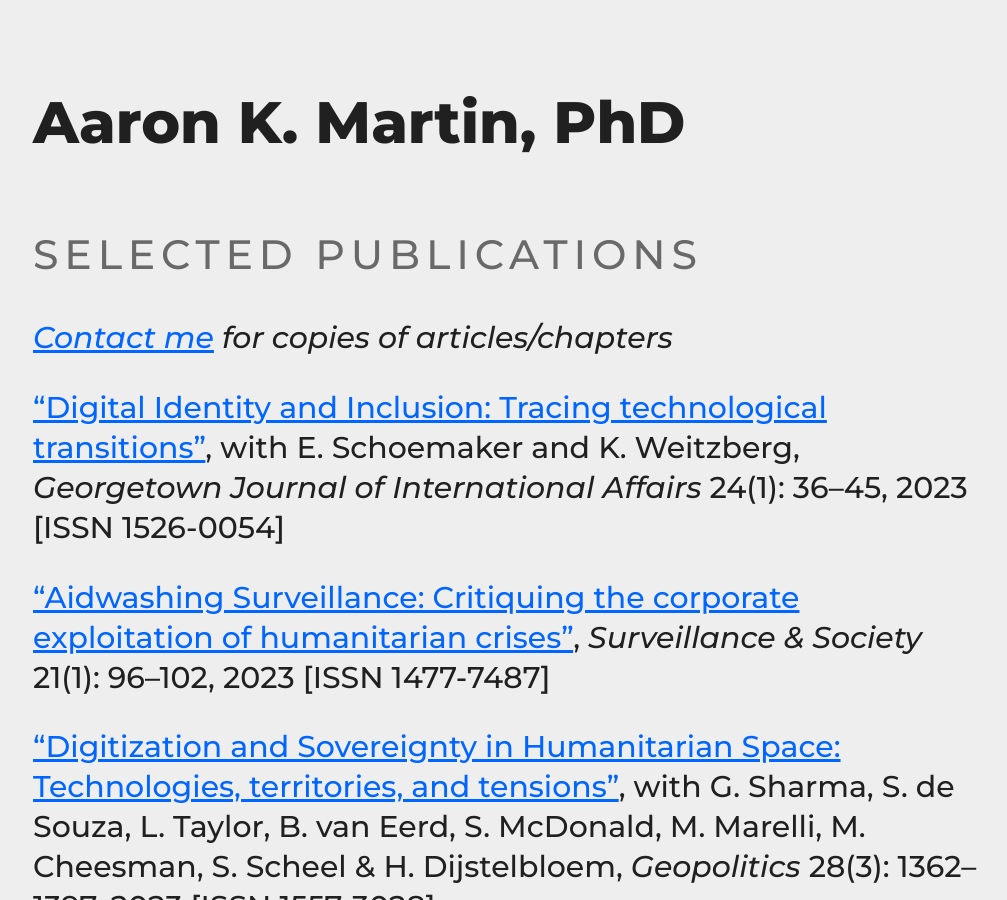
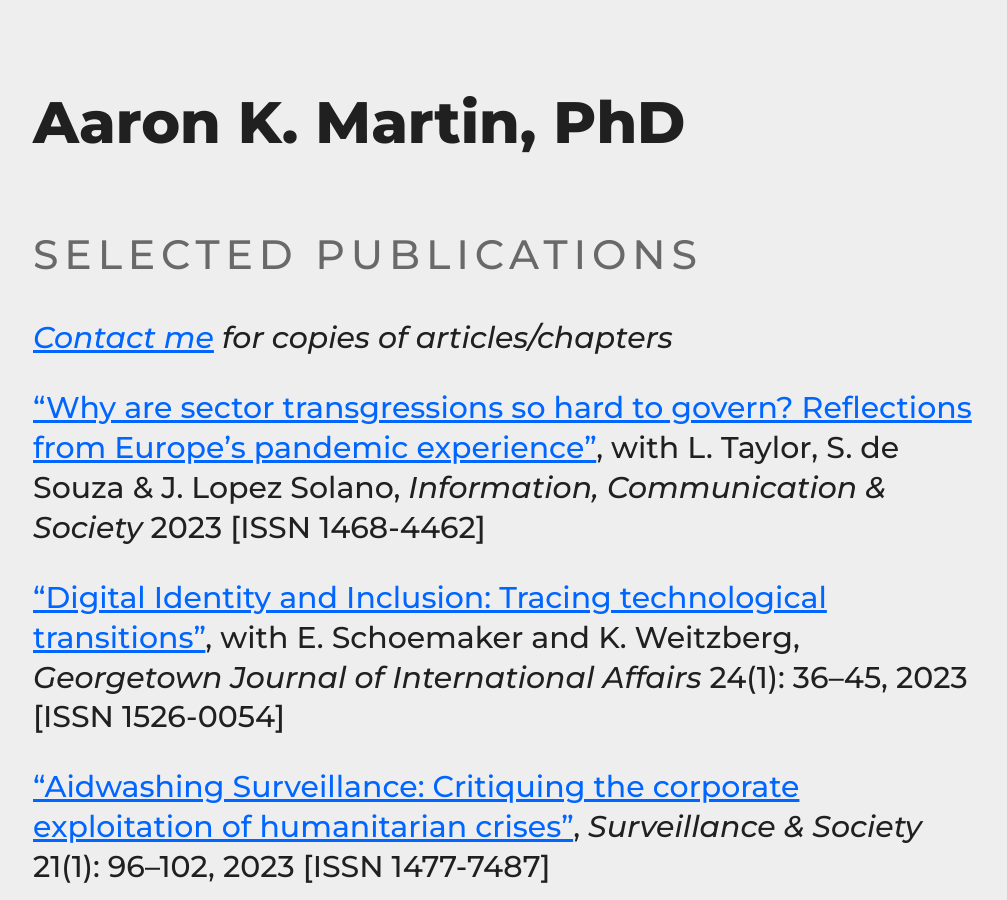
Before and after one commit to haroonalrasheed/641a, a Jekyll site: the page built from selected-publications/index.md, in a window 1280 px wide and 900 px high. Shown: the whole window, without its empty margins (131-1138 px from the left). Built offline with Jekyll 4.4.1, drawn with Linux system fonts in a browser that asks for light colours.

Commit message:
Update index.md

```diff
--- a/selected-publications/index.md
+++ b/selected-publications/index.md
@@ -5,6 +5,8 @@ title: Selected Publications
 
 ## Selected Publications
 _[Contact me](mailto:a.k.martin@alumni.lse.ac.uk) for copies of articles/chapters_
+
+["Why are sector transgressions so hard to govern? Reflections from Europe’s pandemic experience"](https://doi.org/10.1080/1369118X.2023.2264919), with L. Taylor, S. de Souza & J. Lopez Solano, _Information, Communication & Society_ 2023 [ISSN 1468-4462]
 
 ["Digital Identity and Inclusion: Tracing technological transitions"](https://sixfouronea.net/GJIA_2023.pdf), with E. Schoemaker and K. Weitzberg, _Georgetown Journal of International Affairs_ 24(1): 36–45, 2023 [ISSN 1526-0054]
 
```
